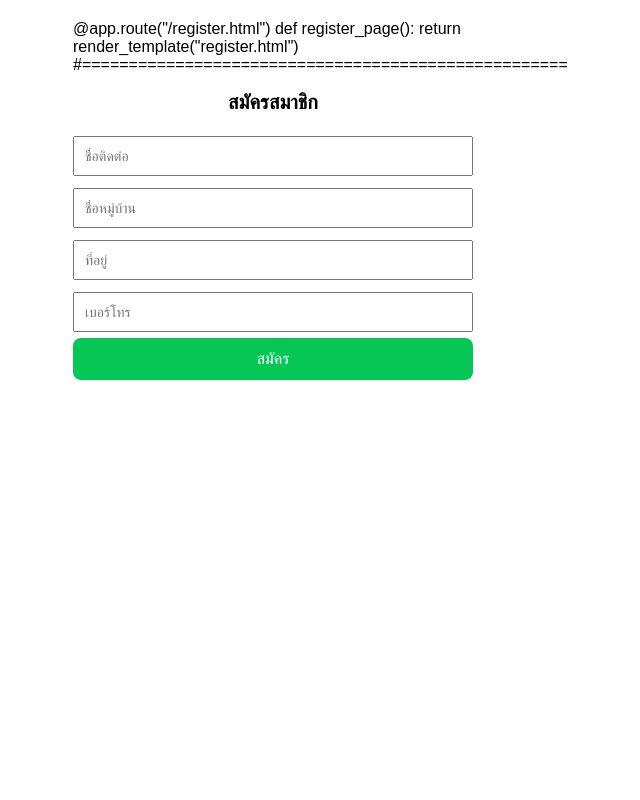
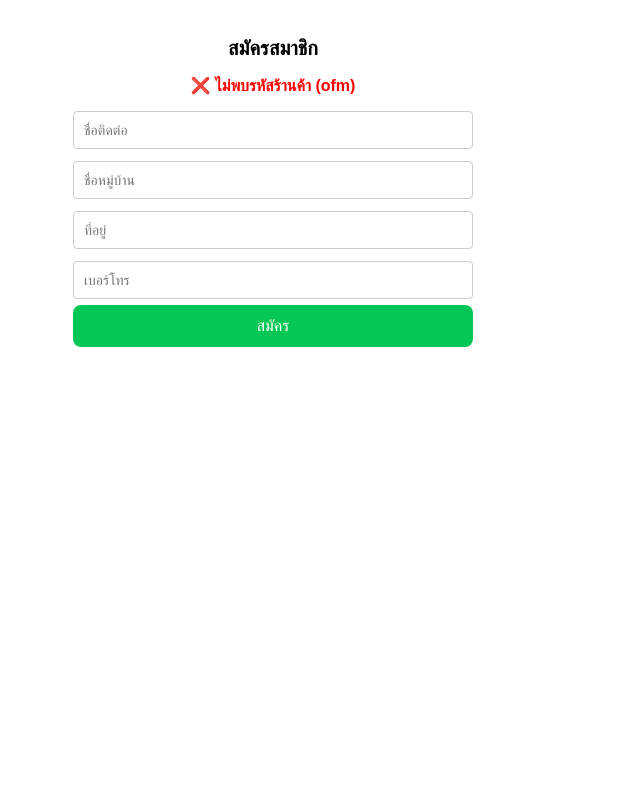
Before and after one commit to Thanoo2522/cloud_run_cloud, a Flask app: page /register.html in a window 1280 px wide. Shown: the whole page, without its empty margins (367-1007 px from the left). Run offline with Flask 3, Linux system fonts and the light colour scheme; parts of the project's set-up code (start-up, migrations or seed data) failed here and were passed over; some libraries are stand-ins or nearby versions.

Commit message:
update feature

```diff
--- a/templates/register.html
+++ b/templates/register.html
@@ -1,139 +1,91 @@
-@app.route("/register.html")
-def register_page():
-    return render_template("register.html")
-#====================================================
 <!DOCTYPE html>
 <html>
 <head>
   <meta charset="UTF-8">
   <title>สมัครสมาชิก</title>
-
   <script src="https://static.line-scdn.net/liff/edge/2/sdk.js"></script>
-
   <style>
-    body {
-      font-family: Arial;
-      max-width: 400px;
-      margin: auto;
-      padding: 20px;
-    }
-
-    h2 {
-      text-align: center;
-      font-size: 20px;
-    }
-
-    input {
-      width: 100%;
-      padding: 10px;
-      margin: 6px 0;
-      font-size: 14px;
-    }
-
-    button {
-      width: 100%;
-      padding: 12px;
-      font-size: 16px;
-      background: #06c755;
-      color: white;
-      border: none;
-      border-radius: 8px;
-    }
+    body { font-family: Arial; max-width: 400px; margin: auto; padding: 20px; }
+    h2 { text-align: center; font-size: 20px; }
+    input { width: 100%; padding: 10px; margin: 6px 0; font-size: 14px; border: 1px solid #ccc; border-radius: 4px; box-sizing: border-box; }
+    button { width: 100%; padding: 12px; font-size: 16px; background: #06c755; color: white; border: none; border-radius: 8px; cursor: pointer; }
+    #status { text-align: center; color: red; font-weight: bold; margin-bottom: 10px; }
   </style>
 </head>
-
 <body>
 
 <h2>สมัครสมาชิก</h2>
+<div id="status"></div> <!-- สำหรับแจ้งเตือนสถานะ -->
 
 <input id="name" placeholder="ชื่อติดต่อ">
 <input id="home" placeholder="ชื่อหมู่บ้าน">
 <input id="address" placeholder="ที่อยู่">
 <input id="phone" placeholder="เบอร์โทร">
 
-<button onclick="register()">สมัคร</button>
+<button id="btn-reg" onclick="register()">สมัคร</button>
 
 <script>
-
 let API_URL = ""
 let LIFF_ID = ""
 let OFM = ""
-
-// 🔥 เปลี่ยนเป็น URL Cloud Run ของคุณ
 const BASE_URL = "https://server-ofm-419896870147.asia-southeast1.run.app"
 
-// ================= GET OFM =================
+// ✅ ดึง OFM แบบกันหาย (SessionStorage)
 function getOfmFromUrl() {
   const urlParams = new URLSearchParams(window.location.search)
   let ofm = urlParams.get("ofm")
-
-  // 🔥 fallback กรณี LIFF redirect แล้ว query หาย
-  if (!ofm) {
-    const context = liff.getContext()
-    if (context && context.referrer && context.referrer.extra) {
-      ofm = context.referrer.extra.ofm
-    }
+  if (ofm) {
+    sessionStorage.setItem("current_ofm", ofm)
+    return ofm
   }
-
-  return ofm
+  return sessionStorage.getItem("current_ofm")
 }
 
-// ================= INIT =================
 async function initApp() {
+  const statusDiv = document.getElementById("status")
   try {
-
     OFM = getOfmFromUrl()
-
     if (!OFM) {
-      alert("❌ ไม่พบ ofm")
+      statusDiv.innerText = "❌ ไม่พบรหัสร้านค้า (ofm)"
       return
     }
 
-    console.log("OFM:", OFM)
-
-    // ✅ โหลด config จาก Flask
-    const res = await fetch(`${BASE_URL}/config/${OFM}`)
+    // ✅ ใช้ encodeURIComponent เพื่อรองรับ "เชียงกลมออนไลน์" (ภาษาไทย)
+    const res = await fetch(`${BASE_URL}/config/${encodeURIComponent(OFM)}`)
     const config = await res.json()
 
-    console.log("CONFIG:", config)
+    console.log("SERVER CONFIG:", config)
 
-    if (!config.liffId || !config.apiUrl) {
-      alert("❌ โหลด config ไม่สำเร็จ")
+    if (config.status !== "ok" || !config.liffId) {
+      statusDiv.innerText = "❌ โหลด config ไม่สำเร็จ: " + (config.message || "Data Error")
       return
     }
 
-    API_URL = config.apiUrl.trim()
     LIFF_ID = config.liffId.trim()
+    API_URL = config.apiUrl ? config.apiUrl.trim() : `${BASE_URL}/register`
 
-    if (!LIFF_ID || !API_URL) {
-      alert("❌ config ไม่ครบ")
-      return
-    }
-
-    // ✅ init LIFF
+    // ✅ เริ่ม LIFF
     await liff.init({ liffId: LIFF_ID })
 
     if (!liff.isLoggedIn()) {
       liff.login()
-      return
+    } else {
+      statusDiv.style.color = "green"
+      statusDiv.innerText = "✅ พร้อมลงทะเบียนร้าน: " + OFM
     }
-
-    console.log("✅ LIFF READY")
 
   } catch (err) {
     console.error("INIT ERROR:", err)
-    alert("โหลด config ไม่สำเร็จ")
+    statusDiv.innerText = "❌ เกิดข้อผิดพลาดในการโหลด"
   }
 }
 
 initApp()
 
-// ================= REGISTER =================
 async function register() {
   try {
-
+    const btn = document.getElementById("btn-reg")
     const profile = await liff.getProfile()
-
     const name = document.getElementById("name").value
     const home = document.getElementById("home").value
     const address = document.getElementById("address").value
@@ -144,43 +96,28 @@ async function register() {
       return
     }
 
-    const data = {
-      ofm: OFM,
-      userId: profile.userId,
-      name: name,
-      home: home,
-      address: address,
-      phone: phone
-    }
+    btn.disabled = true
+    const data = { ofm: OFM, userId: profile.userId, name, home, address, phone }
 
-    console.log("SEND:", data)
-
-    const res = await fetch(API_URL, {
+    const res = await fetch(`${BASE_URL}/register`, { // เปลี่ยนไปยิงที่ Flask โดยตรงชัวร์กว่า
       method: "POST",
-      headers: {
-        "Content-Type": "application/json"
-      },
+      headers: { "Content-Type": "application/json" },
       body: JSON.stringify(data)
     })
 
     const json = await res.json()
-
-    console.log("RESULT:", json)
-
     if (json.status === "ok") {
       alert("สมัครสำเร็จ ✅")
       liff.closeWindow()
     } else {
-      alert("สมัครไม่สำเร็จ ❌")
+      alert("สมัครไม่สำเร็จ ❌: " + json.message)
+      btn.disabled = false
     }
-
   } catch (err) {
-    console.error("REGISTER ERROR:", err)
     alert("สมัครไม่สำเร็จ ❌")
+    document.getElementById("btn-reg").disabled = false
   }
 }
-
 </script>
-
 </body>
 </html>
```
